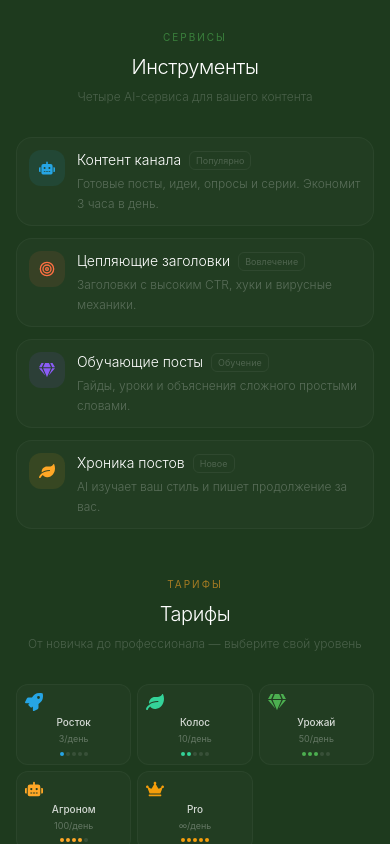
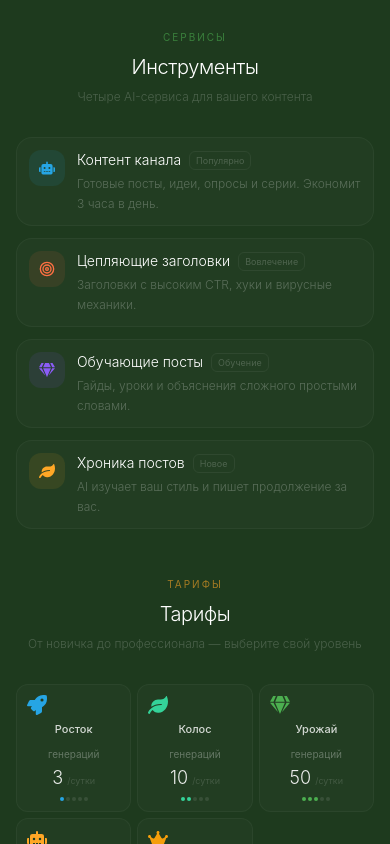
Before and after one commit to okmic/GetPostFarm, a React (Vite) app: page / in a window 390 px wide. Shown: the part 1156-2000 px from the top of the page. Built offline with nearby package versions, Linux system fonts and the light colour scheme.

Commit message:
edit rate card

```diff
--- a/src/pages/Main/Main.tsx
+++ b/src/pages/Main/Main.tsx
@@ -136,16 +136,20 @@ export default function MainPage() {
 
                 <div className="grid grid-cols-3 sm:grid-cols-3 lg:grid-cols-5 gap-1.5 sm:gap-3">
                     {[
-            { icon: <FaRocket />, color: "#26A5E4", name: "Росток", limit: 3, stars: 1 },
-            { icon: <FaLeaf />, color: "#34D399", name: "Колос", limit: 10, stars: 2 },
-            { icon: <FaGem />, color: "#4CAF50", name: "Урожай", limit: 50, stars: 3 },
-            { icon: <FaRobot />, color: "#FFA726", name: "Агроном", limit: 100, stars: 4 },
-            { icon: <FaCrown />, color: "#F59E0B", name: "Pro", limit: "∞", stars: 5 },
+                        { icon: <FaRocket />, color: "#26A5E4", name: "Росток", limit: "3", suffix: "/сутки", stars: 1 },
+                        { icon: <FaLeaf />, color: "#34D399", name: "Колос", limit: "10", suffix: "/сутки", stars: 2 },
+                        { icon: <FaGem />, color: "#4CAF50", name: "Урожай", limit: "50", suffix: "/сутки", stars: 3 },
+                        { icon: <FaRobot />, color: "#FFA726", name: "Агроном", limit: "100", suffix: "/сутки", stars: 4 },
+                        { icon: <FaCrown />, color: "#F59E0B", name: "Pro", limit: "∞", suffix: "безлимит", stars: 5 },
                     ].map((item, i) => (
-            <div key={i} className="rounded-xl sm:rounded-2xl bg-white/[0.02] border border-white/[0.04] p-2 sm:p-4 text-center">
-              <span style={{ color: item.color }} className="text-lg sm:text-2xl mb-1 sm:mb-2 block">{item.icon}</span>
-              <p className="text-[10px] sm:text-xs text-white/80 font-medium mb-0.5">{item.name}</p>
-              <p className="text-[9px] sm:text-[11px] text-white/30 mb-1.5 sm:mb-3">{item.limit}/день</p>
+                        <div key={i} className="rounded-xl sm:rounded-2xl bg-white/[0.02] border border-white/[0.04] p-2.5 sm:p-4 text-center">
+                            <span style={{ color: item.color }} className="text-xl sm:text-2xl mb-1.5 sm:mb-2 block">{item.icon}</span>
+                            <p className="text-[11px] sm:text-xs text-white/80 font-medium mb-0.5">{item.name}</p>
+                            <span className="text-[10px] sm:text-[11px] text-white/30">генераций</span>
+                            <div className="flex items-baseline justify-center gap-1 mb-1">
+                                <span className="text-lg sm:text-xl font-light text-white/90">{item.limit}</span>
+                                <p className="text-[9px] sm:text-[10px] text-white/15 mb-1.5 sm:mb-3">{item.suffix}</p>
+                            </div>
                             <div className="flex justify-center gap-0.5">
                                 {Array.from({ length: 5 }, (_, s) => (
                                     <div key={s} className={`w-1 h-1 sm:w-1.5 sm:h-1.5 rounded-full ${s < item.stars ? '' : 'bg-white/10'}`} style={s < item.stars ? { backgroundColor: item.color } : {}} />
```
Lines whose indentation alone changed are shown as unchanged.
